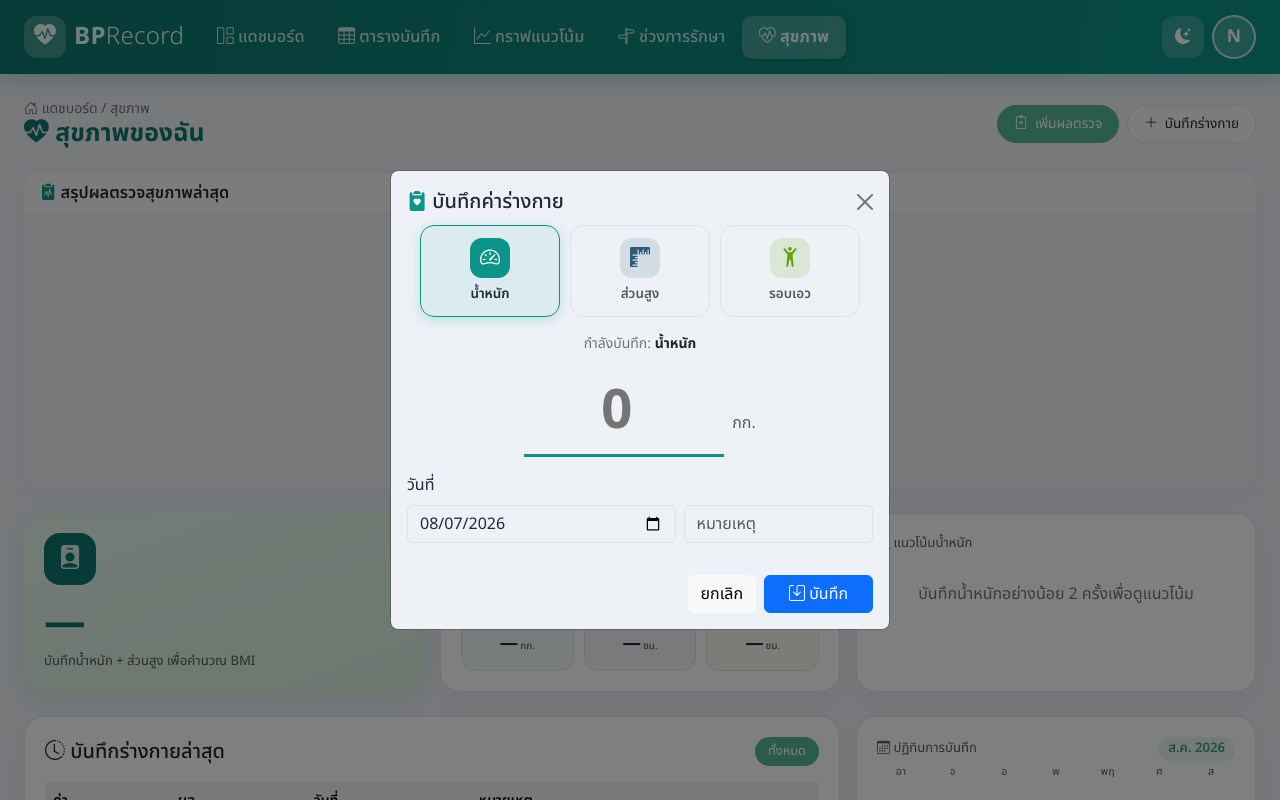
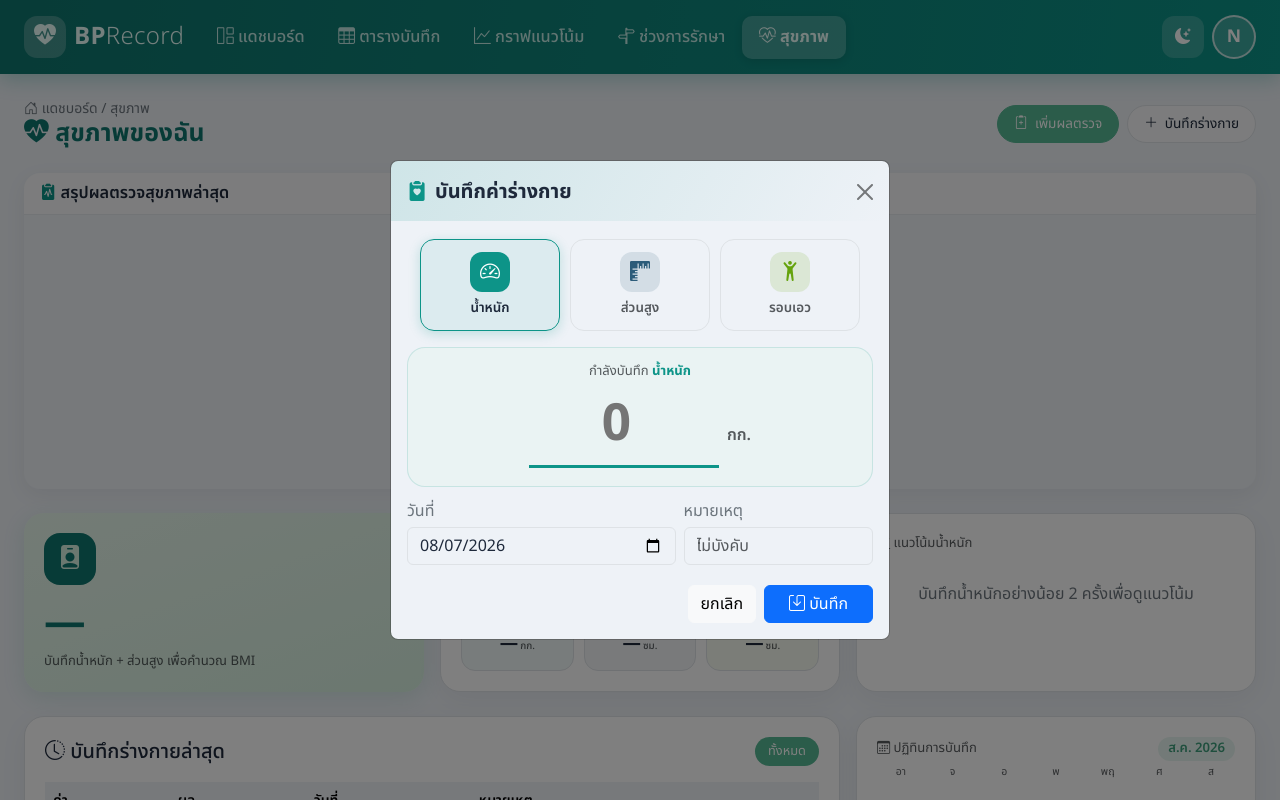
Before and after one commit to Jare3289/BP_record, a PHP site: page /health.php in a window 1280 px wide, after a click on "บันทึกร่างกาย". Run offline with PHP 8.4, Linux system fonts and the light colour scheme; data that the repository does not hold is empty; some libraries are stand-ins or nearby versions; some web fonts are replaced.

Commit message:
ปรับความสวยงาม: แถบเกณฑ์เป็น segmented control, scatter เต็มกล่อง, modal บันทึกร่างกายสวยขึ้น
- แถบเลือกเกณฑ์: เปลี่ยนเป็น segmented toggle เรียบ ๆ เข้ากับธีม (สากล/ไทย) มี thumb เลื่อน
- แผนภาพกระจาย: เต็มความกว้างกล่อง (เอา max-width ออก) เว้นขอบเล็กน้อย
- modal บันทึกค่าร่างกาย: หัวโมดัลไล่สีเขียว + value-box กรอบมน + ปุ่มเลือกค่าไฮไลต์

Co-Authored-By: Claude Opus 4.8 <noreply@anthropic.com>
Claude-Session: https://claude.ai/code/session_011afRRAKRXQT6GSqFaibspm

```diff
--- a/assets/style.css
+++ b/assets/style.css
@@ -626,11 +626,20 @@ td.px-cell, td.px-void { height: 20px; padding: 0; }
 
 /* Modal ใส่ค่าแบบใหญ่ */
 .log-modal-ic { color: var(--brand); }
-.big-input-wrap { display: flex; align-items: baseline; justify-content: center; gap: 8px; margin: 16px 0 4px; }
-.big-input { width: 200px; border: none; border-bottom: 3px solid var(--brand); background: transparent;
-  font-size: 3.4rem; font-weight: 800; text-align: center; color: var(--bs-body-color); font-variant-numeric: tabular-nums; }
+.log-modal-head { border: 0; background: linear-gradient(120deg, color-mix(in srgb, var(--brand) 14%, transparent), transparent);
+  border-radius: var(--bs-modal-inner-border-radius, 12px) var(--bs-modal-inner-border-radius, 12px) 0 0; padding-bottom: 14px; }
+.log-modal-head .modal-title { font-weight: 700; display: flex; align-items: center; gap: 8px; }
+.log-modal-head .modal-title .bi { color: var(--brand); }
+.log-modal-body { padding-top: 18px; }
+.value-box { text-align: center; background: color-mix(in srgb, var(--brand) 6%, var(--bs-tertiary-bg));
+  border: 1px solid color-mix(in srgb, var(--brand) 16%, transparent); border-radius: 18px; padding: 14px 16px 16px; margin-top: 4px; }
+.value-box-lbl { font-size: .82rem; color: var(--bs-secondary-color); }
+.value-box-lbl b { color: var(--brand); }
+.big-input-wrap { display: flex; align-items: baseline; justify-content: center; gap: 8px; margin: 4px 0 2px; }
+.big-input { width: 190px; max-width: 60%; border: none; border-bottom: 3px solid var(--brand); background: transparent;
+  font-size: 3.2rem; font-weight: 800; text-align: center; color: var(--bs-body-color); font-variant-numeric: tabular-nums; }
 .big-input:focus { outline: none; border-color: var(--mint); }
-.big-unit { font-size: 1rem; color: var(--bs-secondary-color); }
+.big-unit { font-size: 1rem; font-weight: 600; color: var(--bs-secondary-color); }
 
 /* ตรวจสุขภาพ: แท็บฟอร์ม */
 .ck-tabs .nav-link { font-size: .84rem; padding: 6px 14px; color: var(--bs-secondary-color); border-radius: 999px; }
--- a/health.php
+++ b/health.php
@@ -334,8 +334,8 @@ require __DIR__ . '/includes/header.php';
     <div class="modal-content">
       <form method="post" action="save.php" id="logForm">
         <input type="hidden" name="action" value="save_health"><input type="hidden" name="id" id="l-id" value=""><input type="hidden" name="metric" id="l-metric" value="weight">
-        <div class="modal-header border-0 pb-1"><h5 class="modal-title"><i class="bi bi-clipboard2-heart-fill text-teal"></i> บันทึกค่าร่างกาย</h5><button type="button" class="btn-close" data-bs-dismiss="modal"></button></div>
-        <div class="modal-body text-center pt-1">
+        <div class="modal-header log-modal-head"><h5 class="modal-title"><i class="bi bi-clipboard2-heart-fill"></i> บันทึกค่าร่างกาย</h5><button type="button" class="btn-close" data-bs-dismiss="modal"></button></div>
+        <div class="modal-body log-modal-body">
           <div class="log-metric-choose mb-3">
             <?php foreach ($metrics as $code => $m): ?>
             <button type="button" class="lmc-btn<?= $code==='weight'?' active':'' ?>" data-metric="<?= $code ?>" style="--mc:<?= e($m[3]) ?>" onclick="quickLog('<?= $code ?>')">
@@ -344,12 +344,14 @@ require __DIR__ . '/includes/header.php';
             </button>
             <?php endforeach; ?>
           </div>
-          <div class="log-what text-secondary small mb-2">กำลังบันทึก: <b id="l-title" class="text-body">น้ำหนัก</b></div>
-          <div class="big-input-wrap"><input type="number" step="any" name="val" id="l-val" class="big-input" placeholder="0" required autofocus><span class="big-unit" id="l-unit">กก.</span></div>
-          <div class="ref-hint mb-3" id="l-ref"></div>
-          <div class="row g-2 text-start"><div class="col-7"><label class="form-label x-sm">วันที่</label><input type="date" name="log_date" id="l-date" class="form-control" value="<?= e(date('Y-m-d')) ?>" required></div><div class="col-5"><label class="form-label x-sm">&nbsp;</label><input type="text" name="note" id="l-note" class="form-control" placeholder="หมายเหตุ"></div></div>
+          <div class="value-box">
+            <div class="value-box-lbl">กำลังบันทึก <b id="l-title">น้ำหนัก</b></div>
+            <div class="big-input-wrap"><input type="number" step="any" name="val" id="l-val" class="big-input" placeholder="0" required autofocus><span class="big-unit" id="l-unit">กก.</span></div>
+            <div class="ref-hint" id="l-ref"></div>
+          </div>
+          <div class="row g-2 text-start mt-1"><div class="col-7"><label class="form-label x-sm text-secondary mb-1">วันที่</label><input type="date" name="log_date" id="l-date" class="form-control" value="<?= e(date('Y-m-d')) ?>" required></div><div class="col-5"><label class="form-label x-sm text-secondary mb-1">หมายเหตุ</label><input type="text" name="note" id="l-note" class="form-control" placeholder="ไม่บังคับ"></div></div>
         </div>
-        <div class="modal-footer border-0"><button type="button" class="btn btn-light" data-bs-dismiss="modal">ยกเลิก</button><button type="submit" class="btn btn-primary px-4"><i class="bi bi-save"></i> บันทึก</button></div>
+        <div class="modal-footer border-0 pt-0"><button type="button" class="btn btn-light" data-bs-dismiss="modal">ยกเลิก</button><button type="submit" class="btn btn-primary px-4"><i class="bi bi-save"></i> บันทึก</button></div>
       </form>
     </div>
   </div>
```
Also changed, not shown: other parts of assets/style.css (+14 -14 lines), dashboard.php (+6 -11 lines).
